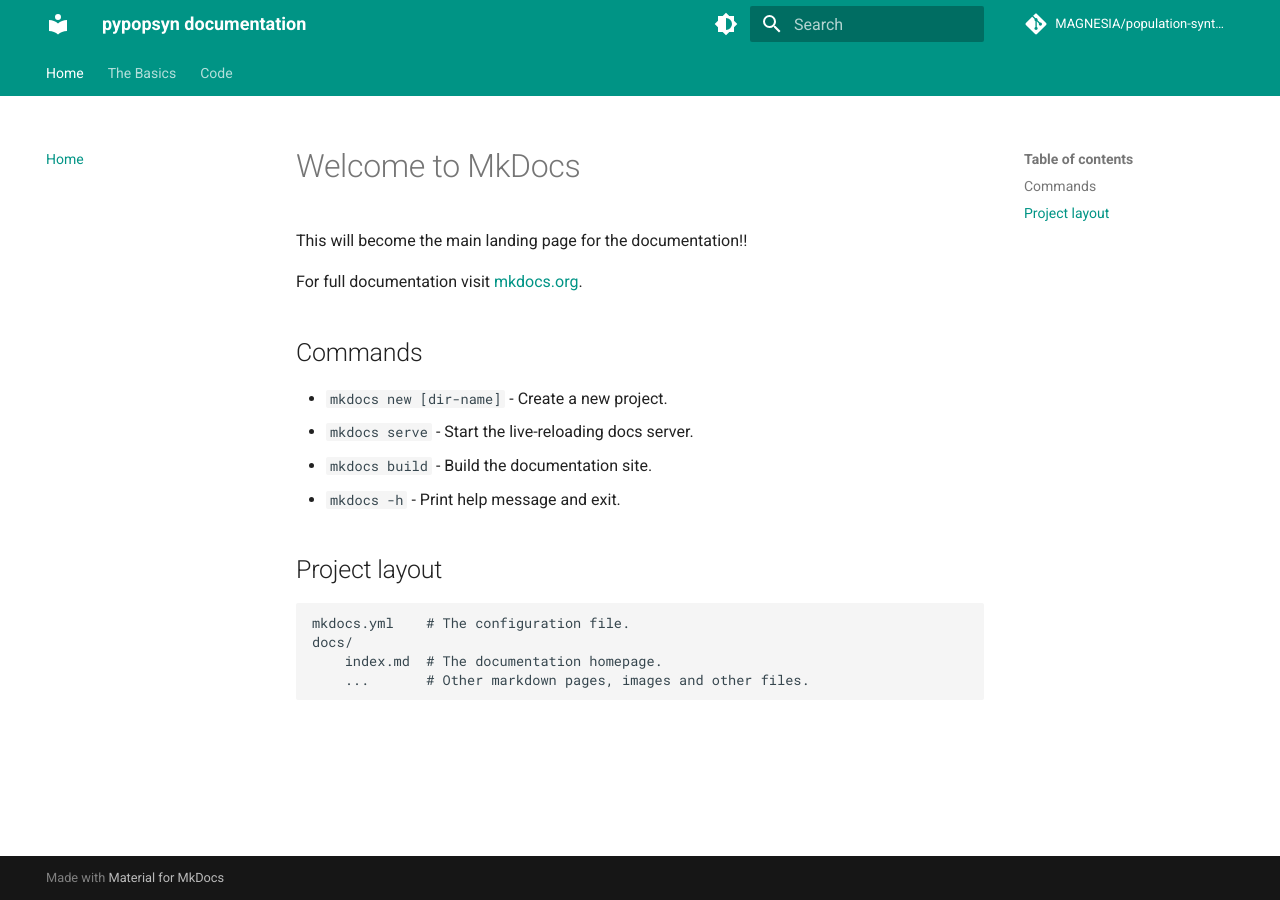
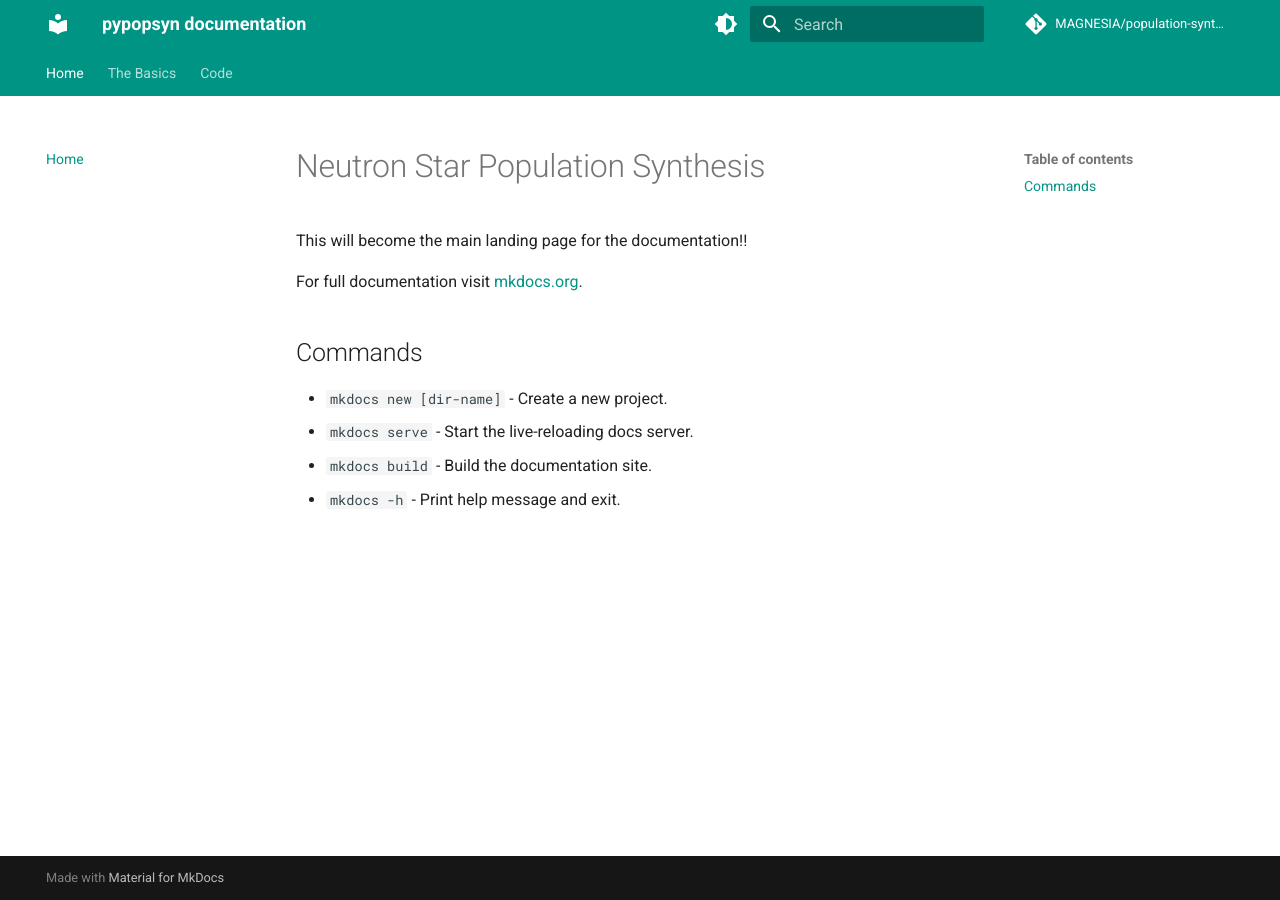
Before and after one commit to ice-csic-astroexotic/ML-Poppyns, an MkDocs documentation site: the page built from docs/index.md, in a window 1280 px wide. Built offline with MkDocs 1.6.1 and Material for MkDocs 9.7.7, drawn with Linux system fonts in a browser that asks for light colours; comment, search, counter and statistics services are not loaded.

Commit message:
Removing unnecessary text.

```diff
--- a/docs/index.md
+++ b/docs/index.md
@@ -1,4 +1,4 @@
-# Welcome to MkDocs
+# Neutron Star Population Synthesis
 
 This will become the main landing page for the documentation!!
 
@@ -10,10 +10,3 @@ For full documentation visit [mkdocs.org](https://www.mkdocs.org).
 * `mkdocs serve` - Start the live-reloading docs server.
 * `mkdocs build` - Build the documentation site.
 * `mkdocs -h` - Print help message and exit.
-
-## Project layout
-
-    mkdocs.yml    # The configuration file.
-    docs/
-        index.md  # The documentation homepage.
-        ...       # Other markdown pages, images and other files.
```
